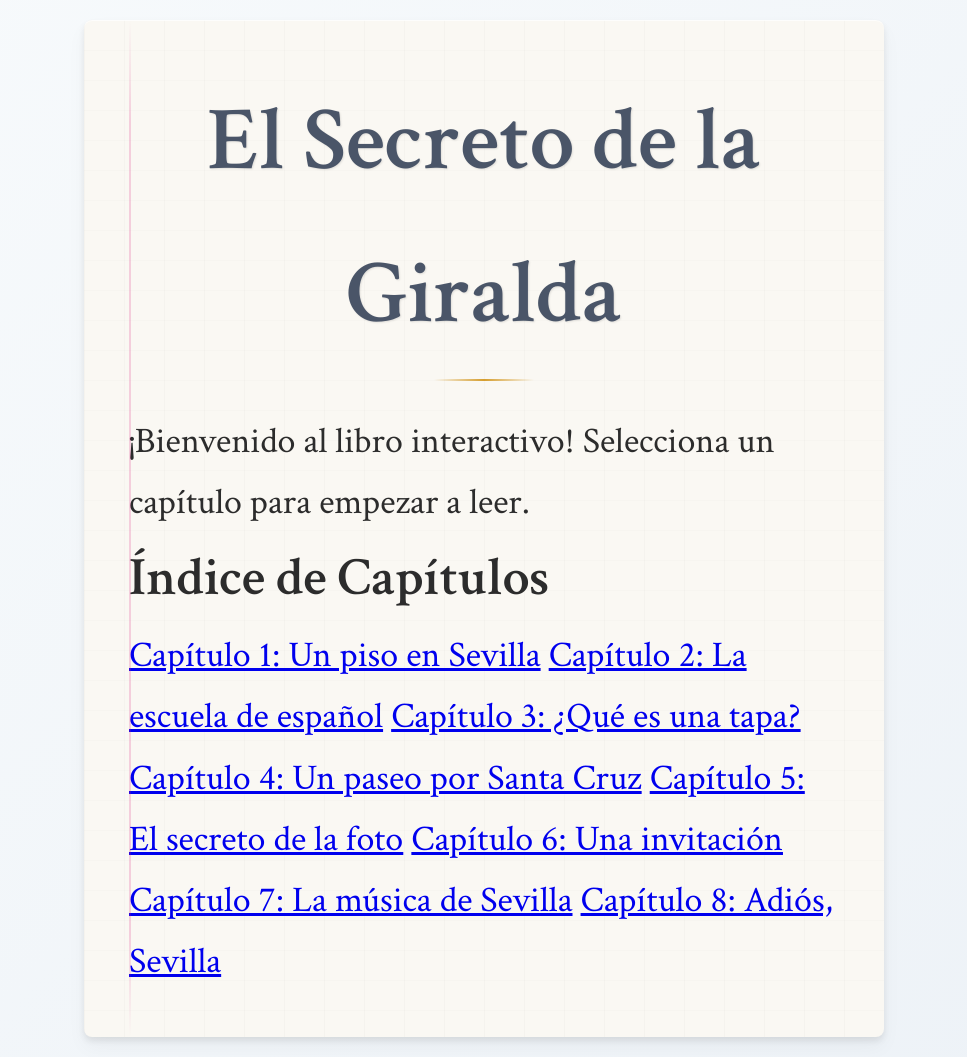
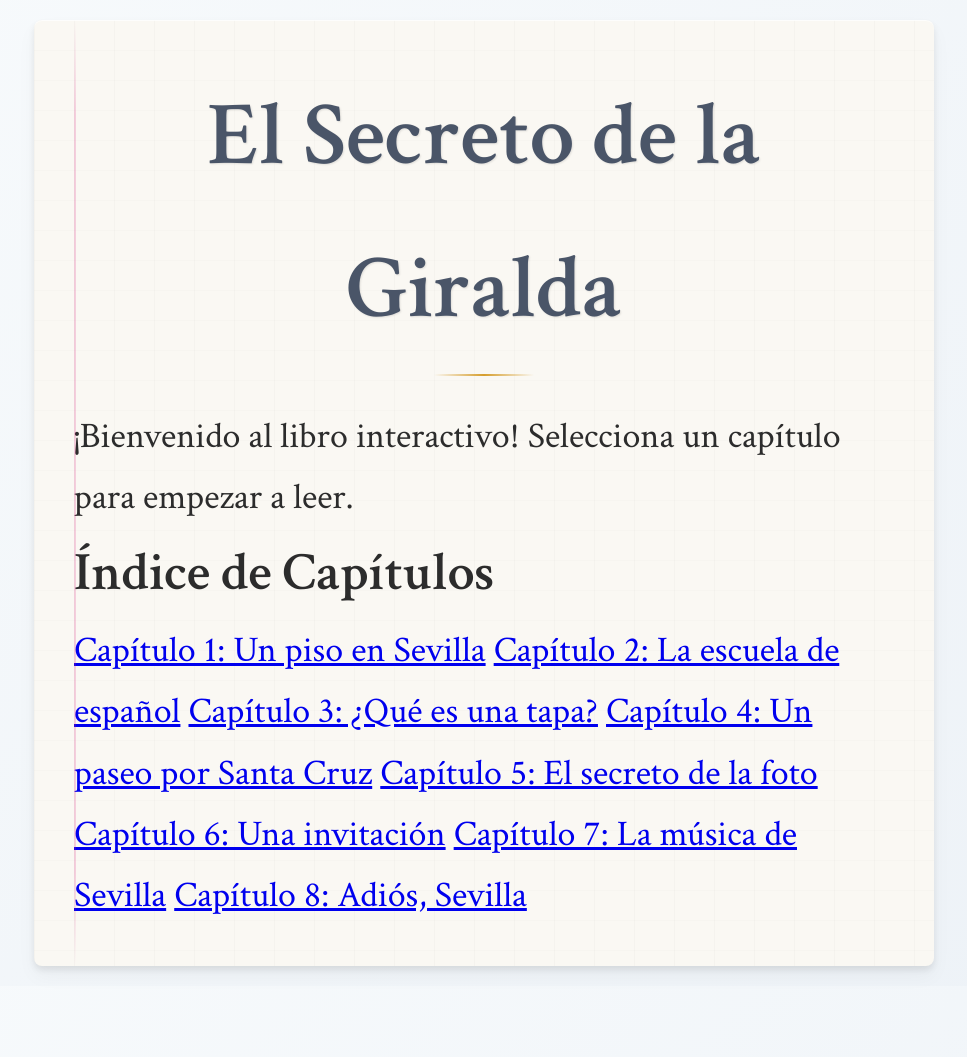
Before and after one commit to balpomorelitm/elalmadesevilla, a Jekyll site: the page built from index.md, in a window 1280 px wide. Shown: the whole page, without its empty margins (156-1123 px from the left). Built offline with Jekyll 4.4.1, drawn with Linux system fonts in a browser that asks for light colours; after the commit the page ends 986 px from its top, so only the background shows below that.

Commit message:
Update style.css

```diff
--- a/assets/css/style.css
+++ b/assets/css/style.css
@@ -23,7 +23,7 @@
 /* Cuerpo principal */
 body {
     font-family: 'Crimson Text', serif;
-    font-size: 36px; /* CAMBIO: era 18px, ahora 36px (doble) */
+    font-size: 36px;
     line-height: 1.7;
     color: var(--text-primary);
     background: linear-gradient(135deg, #f7fafc 0%, #edf2f7 100%);
@@ -32,9 +32,9 @@ body {
 }
 
 .container {
-    max-width: 800px;
+    max-width: 900px;
     margin: 0 auto;
-    padding: 45px 45px; /* CAMBIO: de 80px a 60px (más moderado) */
+    padding: 40px 40px;
     background: var(--paper-bg);
     border-radius: 8px;
     box-shadow:
@@ -53,7 +53,7 @@ body {
     content: '';
     position: absolute;
     top: 0;
-    left: 45px; /* CAMBIO: de 80px a 60px */
+    left: 40px;
     width: 2px;
     height: 100%;
     background: linear-gradient(to bottom,
```
